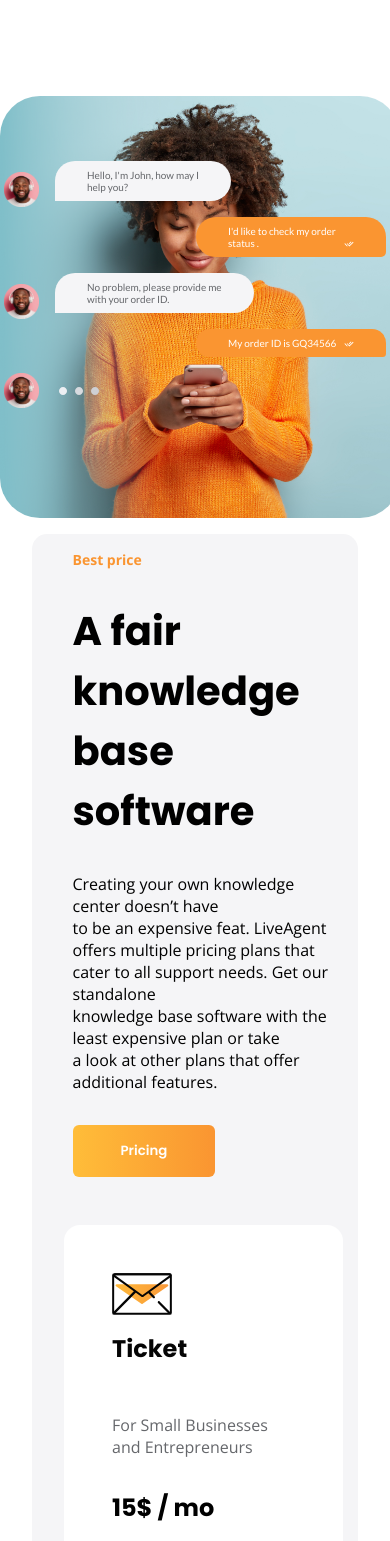
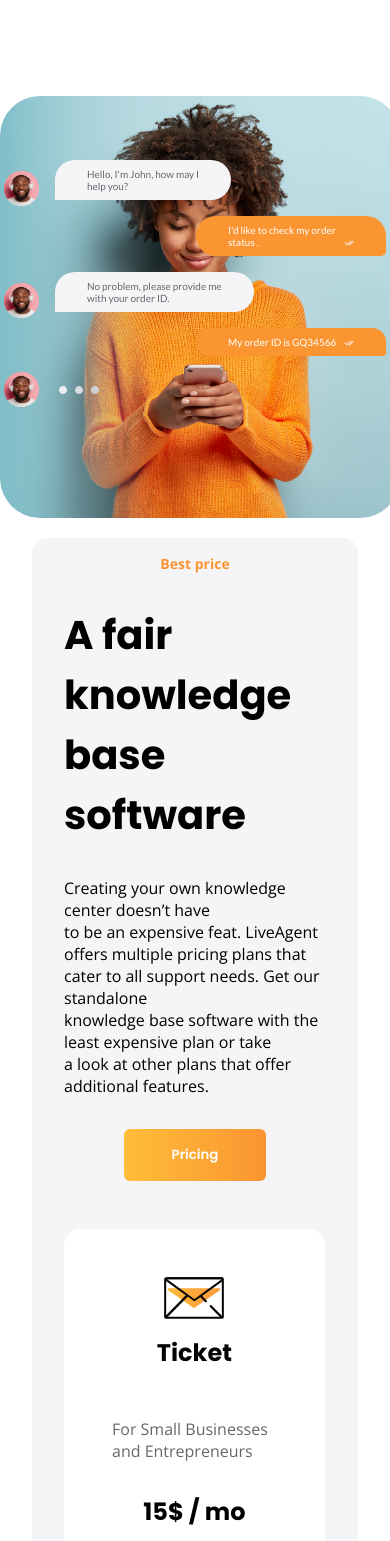
Before and after one commit to Michael-Melis/figma-test-project, a React (Create React App) app: page / in a window 390 px wide. Shown: the part 427-1968 px from the top of the page. Built offline with nearby package versions, Linux system fonts and the light colour scheme.

Commit message:
style: responsive

```diff
--- a/src/components/didYouKnow/DidYouKnow.styles.js
+++ b/src/components/didYouKnow/DidYouKnow.styles.js
@@ -6,6 +6,7 @@ export const StyledDidYouKnow = styled.div`
   flex-wrap: wrap;
   justify-content: center;
   margin-bottom: 3rem;
+
   @media only screen and (max-width: 600px) {
     flex-direction: column;
   }
--- a/src/components/didYouKnow/didYouKnowComponents/benefits/Benefit.styles.js
+++ b/src/components/didYouKnow/didYouKnowComponents/benefits/Benefit.styles.js
@@ -12,7 +12,7 @@ export const StyledImgBenefitContainer = styled.div`
 
 export const StyleBenefitElementBg = styled.img`
   @media only screen and (max-width: 600px) {
-    max-width: 410px;
+    max-width: 390px;
   }
 `;
 
--- a/src/components/header/Header.styles.js
+++ b/src/components/header/Header.styles.js
@@ -3,8 +3,9 @@ import styled from "styled-components";
 export const StyledHeader = styled.div`
   display: flex;
   flex-direction: row;
-  justify-content: space-around;
+  justify-content: space-between;
   flex-wrap: wrap;
+
   @media only screen and (max-width: 600px) {
     flex-direction: column;
   }
--- a/src/components/header/header/HeaderLeftSide.styles.js
+++ b/src/components/header/header/HeaderLeftSide.styles.js
@@ -6,6 +6,11 @@ export const StyledMainHeaderDiv = styled.div`
   margin-top: 16rem;
   margin-left: 361px;
   margin-right: 5rem;
+  @media only screen and (max-width: 1000px) {
+    margin-top: 2rem;
+    margin-left: 2rem;
+    margin-right: 2rem;
+  }
   @media only screen and (max-width: 600px) {
     margin-top: 3rem;
     margin-left: 2rem;
--- a/src/components/header/header/HeaderRightSide.styles.js
+++ b/src/components/header/header/HeaderRightSide.styles.js
@@ -7,11 +7,18 @@ export const StyledImgContainer = styled.div`
   display: inline-block;
 `;
 export const StyledBg = styled.img`
-  display: block;
+  @media only screen and (max-width: 1745px) {
+    border-radius: 40px;
+    margin-left: 40rem;
+  }
+  @media only screen and (max-width: 1000px) {
+    margin-left: 20rem;
+  }
+
   @media only screen and (max-width: 600px) {
     max-width: 400px;
     border-radius: 40px;
-    object-fit: contain;
+    margin-left: 0;
   }
 `;
 
@@ -23,6 +30,14 @@ export const StyledConversation = styled.div`
   position: absolute;
   top: 0%;
   left: -22%;
+  @media only screen and (max-width: 1745px) {
+    top: 10%;
+    left: 30%;
+  }
+  @media only screen and (max-width: 1000px) {
+    top: 10%;
+    left: 10%;
+  }
   @media only screen and (max-width: 600px) {
     top: -30%;
     left: 1%;
--- a/src/components/priceComponent/PriceComponent.styles.jsx
+++ b/src/components/priceComponent/PriceComponent.styles.jsx
@@ -9,6 +9,10 @@ export const StyledPriceComponent = styled.div`
   background: #f5f5f7;
   border-radius: 15px;
   flex-wrap: wrap;
+  @media only screen and (max-width: 1133px) {
+    margin: 1rem 2rem;
+    flex-direction: column;
+  }
   @media only screen and (max-width: 600px) {
     margin: 1rem 2rem;
     flex-direction: column;
@@ -29,6 +33,11 @@ export const StyledParagraph = styled.p`
 
 export const StyledLeftPriceDiv = styled.div`
   margin: 1rem 2rem;
+  @media only screen and (max-width: 600px) {
+    display: flex;
+    flex-direction: column;
+    align-items: center;
+  }
 `;
 export const StyledPriceLists = styled.div`
   display: flex;
--- a/src/components/priceComponent/priceList/PriceList.styles.js
+++ b/src/components/priceComponent/priceList/PriceList.styles.js
@@ -10,6 +10,17 @@ export const StyledPriceListComponent = styled.div`
   width: 279px;
   margin: 2rem;
   padding: 3rem;
+  @media only screen and (max-width: 1000px) {
+    width: 80%;
+    align-items: center;
+    height: auto;
+  }
+
+  @media only screen and (max-width: 600px) {
+    width: 80%;
+    align-items: center;
+    height: auto;
+  }
 
   button {
     border: 2px solid black;
@@ -22,6 +33,10 @@ export const StyledPriceListComponent = styled.div`
     font-family: "Poppins", sans-serif;
     font-weight: 600;
     display: flex;
+    @media only screen and (max-width: 1000px) {
+      padding: 1rem;
+      margin-bottom: 2rem;
+    }
   }
   h1 {
     margin-top: 1rem;
--- a/src/components/priceComponent/priceList/PriceListRight.styles.js
+++ b/src/components/priceComponent/priceList/PriceListRight.styles.js
@@ -10,6 +10,17 @@ export const StyledPriceListComponentRight = styled.div`
   width: 279px;
   margin: 2rem;
   padding: 0 2rem;
+  @media only screen and (max-width: 1000px) {
+    width: 80%;
+    align-items: center;
+    height: auto;
+  }
+
+  @media only screen and (max-width: 600px) {
+    width: 80%;
+    align-items: center;
+    height: auto;
+  }
 
   img {
     padding-top: 1.5rem;
@@ -25,6 +36,10 @@ export const StyledPriceListComponentRight = styled.div`
     font-weight: 600;
     background: #fff;
     color: #050505;
+    @media only screen and (max-width: 1000px) {
+      padding: 1rem;
+      margin-bottom: 2rem;
+    }
   }
   h1 {
     font-size: 24px;
```
